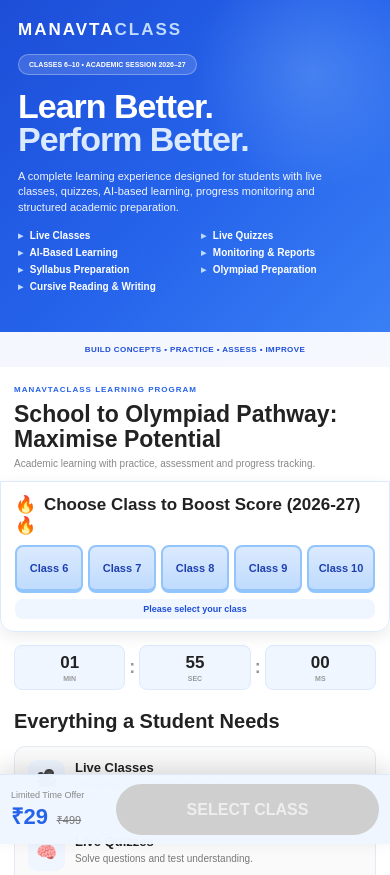
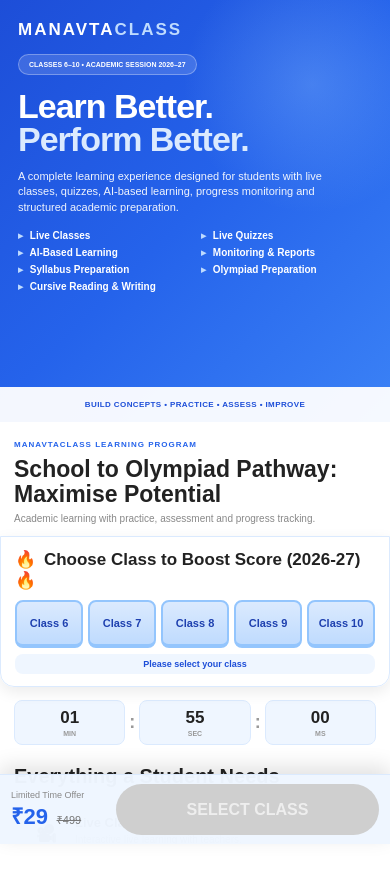
Before and after one commit to Rithik-dotcom/LandingPage_ManavtaClass, a plain HTML site: page index.html in a window 390 px wide. Shown: the top 875 px of the page. After the commit the page ends 844 px from the top, so only its background shows below. Drawn offline with Linux system fonts and the light colour scheme.

Commit message:
solving scrolling issue

```diff
--- a/style.css
+++ b/style.css
@@ -28,7 +28,7 @@
 html,
 body {
   width: 100%;
-  min-height: 100%;
+  height: 100%;
 }
 
 
@@ -39,7 +39,6 @@
 }
 
 
-
 /* =====================================================
    MAIN PAGE
 ===================================================== */
@@ -57,8 +56,9 @@
   grid-template-columns: 48% 52%;
 
   background: white;
-}
-
+
+  overflow: hidden;
+}
 
 
 /* =====================================================
@@ -71,7 +71,8 @@
   height: 100vh;
   min-height: 680px;
 
-  overflow: hidden;
+  overflow-y: auto;
+  overflow-x: hidden;
 
   color: white;
 
@@ -83,6 +84,24 @@
       #1d4ed8,
       #2563eb,
       #3b82f6);
+
+  scrollbar-width: thin;
+}
+
+
+.hero::-webkit-scrollbar {
+  width: 6px;
+}
+
+
+.hero::-webkit-scrollbar-track {
+  background: rgba(255, 255, 255, 0.08);
+}
+
+
+.hero::-webkit-scrollbar-thumb {
+  background: rgba(255, 255, 255, 0.35);
+  border-radius: 10px;
 }
 
 
@@ -91,7 +110,7 @@
 
   z-index: 2;
 
-  height: 100%;
+  min-height: 100%;
 
   padding: clamp(35px, 4vw, 65px);
 }
@@ -159,7 +178,6 @@
 }
 
 
-
 /* =====================================================
    HERO FEATURES
 ===================================================== */
@@ -185,7 +203,6 @@
 
   color: #bfdbfe;
 }
-
 
 
 /* =====================================================
@@ -250,18 +267,18 @@
 }
 
 
-
 /* =====================================================
    HERO BOTTOM
 ===================================================== */
 
 .hero-bottom {
-  position: absolute;
+  position: sticky;
 
   z-index: 3;
 
   left: 0;
   right: 0;
+
   bottom: 0;
 
   padding: 21px;
@@ -278,7 +295,6 @@
 
   letter-spacing: 0.4px;
 }
-
 
 
 /* =====================================================
@@ -298,7 +314,6 @@
 }
 
 
-
 /* =====================================================
    COURSE SCROLL
 ===================================================== */
@@ -307,7 +322,6 @@
   height: calc(100vh - 105px);
 
   overflow-y: auto;
-
   overflow-x: hidden;
 
   padding: 30px 40px 45px;
@@ -333,7 +347,6 @@
 }
 
 
-
 /* =====================================================
    COURSE HEADER
 ===================================================== */
@@ -372,7 +385,6 @@
 }
 
 
-
 /* =====================================================
    QUICK CLASS SELECTOR
 ===================================================== */
@@ -431,7 +443,6 @@
 .fire-icon {
   margin-right: 3px;
 }
-
 
 
 /* =====================================================
@@ -516,7 +527,6 @@
 }
 
 
-
 /* =====================================================
    TIMER
 ===================================================== */
@@ -574,7 +584,6 @@
 
   color: #999;
 }
-
 
 
 /* =====================================================
@@ -649,7 +658,6 @@
 
   line-height: 1.35;
 }
-
 
 
 /* =====================================================
@@ -716,7 +724,6 @@
 }
 
 
-
 /* =====================================================
    EXPERIENCE
 ===================================================== */
@@ -795,7 +802,6 @@
 }
 
 
-
 /* =====================================================
    LEARNING IMAGE
 ===================================================== */
@@ -840,7 +846,6 @@
 }
 
 
-
 /* =====================================================
    DESKTOP CHECKOUT
 ===================================================== */
@@ -850,6 +855,7 @@
 
   left: 0;
   right: 0;
+
   bottom: 0;
 
   z-index: 200;
@@ -898,7 +904,6 @@
 
   font-size: 13px;
 }
-
 
 
 /* =====================================================
@@ -950,7 +955,6 @@
 }
 
 
-
 /* =====================================================
    MOBILE CHECKOUT
 ===================================================== */
@@ -960,11 +964,6 @@
 }
 
 
-
-/* =====================================================
-   MOBILE PRICE
-===================================================== */
-
 .mobile-price {
   min-width: 95px;
 }
@@ -1003,7 +1002,6 @@
 }
 
 
-
 /* =====================================================
    TOAST
 ===================================================== */
@@ -1044,7 +1042,6 @@
 }
 
 
-
 /* =====================================================
    TABLET
 ===================================================== */
@@ -1088,48 +1085,79 @@
 }
 
 
-
 /* =====================================================
    MOBILE
+   TWO COMPLETELY SEPARATE SCROLLABLE SECTIONS
 ===================================================== */
 
 @media (max-width: 600px) {
+
+  html,
+  body {
+    width: 100%;
+    height: 100%;
+
+    overflow: hidden;
+  }
+
 
   body {
     background: white;
 
-    padding-bottom: 78px;
-  }
-
+    padding-bottom: 0;
+  }
+
+
+  /* =================================================
+     MAIN PAGE
+  ================================================= */
 
   .page {
-    display: block;
+
+    display: flex;
+
+    flex-direction: column;
 
     width: 100%;
 
-    height: auto;
+    height: 100vh;
 
     min-height: 0;
 
-    overflow: visible;
-  }
-
+    overflow: hidden;
+  }
 
 
   /* =================================================
-     MOBILE HERO
+     HERO = INDEPENDENT SCROLL AREA
   ================================================= */
 
   .hero {
-    min-height: 365px;
-
-    height: auto;
-
-    max-height: 410px;
+
+    flex: 0 0 50vh;
+
+    width: 100%;
+
+    height: 50vh;
+
+    min-height: 0;
+
+    max-height: none;
+
+    overflow-y: auto;
+
+    overflow-x: hidden;
+
+    overscroll-behavior: contain;
+
+    -webkit-overflow-scrolling: touch;
   }
 
 
   .hero-content {
+
+    min-height: 100%;
+
     height: auto;
 
     padding: 20px 18px 75px;
@@ -1171,6 +1199,7 @@
 
 
   .hero-features {
+
     grid-template-columns: repeat(2, 1fr);
 
     gap: 6px 12px;
@@ -1195,30 +1224,58 @@
 
 
   .hero-bottom {
+
+    position: sticky;
+
+    bottom: 0;
+
     padding: 13px 5px;
 
     font-size: 8px;
   }
 
 
-
   /* =================================================
-     COURSE
+     COURSE = SECOND INDEPENDENT SCROLL AREA
   ================================================= */
 
   .course-section {
-    height: auto;
-
-    overflow: visible;
-  }
-
+
+    flex: 0 0 50vh;
+
+    width: 100%;
+
+    height: 50vh;
+
+    min-height: 0;
+
+    overflow: hidden;
+
+    background: white;
+  }
+
+
+  /*
+     The course section itself stays fixed at 50vh.
+     The content inside it becomes the independent
+     scroll area.
+  */
 
   .course-scroll {
-    height: auto;
-
-    overflow: visible;
-
-    padding: 18px 14px 30px;
+
+    width: 100%;
+
+    height: 100%;
+
+    overflow-y: auto;
+
+    overflow-x: hidden;
+
+    overscroll-behavior: contain;
+
+    -webkit-overflow-scrolling: touch;
+
+    padding: 18px 14px 85px;
   }
 
 
@@ -1242,7 +1299,6 @@
 
     font-size: 10px;
   }
-
 
 
   /* =================================================
@@ -1250,6 +1306,7 @@
   ================================================= */
 
   .quick-class-selector {
+
     position: sticky;
 
     top: 0;
@@ -1276,6 +1333,7 @@
 
 
   .quick-class-title {
+
     margin-bottom: 9px;
 
     gap: 5px;
@@ -1293,6 +1351,7 @@
 
 
   .class-grid {
+
     grid-template-columns: repeat(5, 1fr);
 
     gap: 5px;
@@ -1300,6 +1359,7 @@
 
 
   .class-button {
+
     min-height: 48px;
 
     border-radius: 8px;
@@ -1313,13 +1373,13 @@
 
 
   .selected-class {
+
     margin-top: 6px;
 
     padding: 5px;
 
     font-size: 9px;
   }
-
 
 
   /* =================================================
@@ -1327,6 +1387,7 @@
   ================================================= */
 
   .timer {
+
     width: 100%;
 
     margin-top: 10px;
@@ -1338,6 +1399,7 @@
 
 
   .timer-item {
+
     flex: 1;
 
     min-width: 0;
@@ -1354,7 +1416,6 @@
   .timer-colon {
     font-size: 18px;
   }
-
 
 
   /* =================================================
@@ -1381,17 +1442,16 @@
   }
 
 
-
   /* =================================================
      LEARNING
   ================================================= */
 
   .learning-steps {
+
     grid-template-columns: repeat(2, 1fr);
 
     gap: 15px;
   }
-
 
 
   /* =================================================
@@ -1399,6 +1459,7 @@
   ================================================= */
 
   .learning-image-section {
+
     margin-top: 20px;
 
     margin-bottom: 25px;
@@ -1406,6 +1467,7 @@
 
 
   .learning-image-label {
+
     font-size: 8px;
 
     margin-bottom: 8px;
@@ -1413,21 +1475,20 @@
 
 
   .learning-image {
+
     width: 100%;
 
     border-radius: 12px;
   }
 
 
-
   /* =================================================
-     DESKTOP CHECKOUT
+     DESKTOP CHECKOUT HIDDEN
   ================================================= */
 
   .desktop-checkout {
     display: none;
   }
-
 
 
   /* =================================================
@@ -1435,12 +1496,14 @@
   ================================================= */
 
   .mobile-checkout {
+
     position: fixed;
 
-    z-index: 1000;
+    z-index: 2000;
 
     left: 0;
     right: 0;
+
     bottom: 0;
 
     display: flex;
@@ -1461,6 +1524,7 @@
 
 
   .mobile-checkout .enroll-button {
+
     flex: 1;
 
     min-height: 51px;
@@ -1478,7 +1542,6 @@
 }
 
 
-
 /* =====================================================
    VERY SMALL MOBILE
 ===================================================== */
@@ -1486,6 +1549,7 @@
 @media (max-width: 380px) {
 
   .class-button {
+
     font-size: 10px;
 
     min-height: 44px;
```
Also changed, not shown: index.html (+32 -115 lines), script.js (+5 -40 lines).
